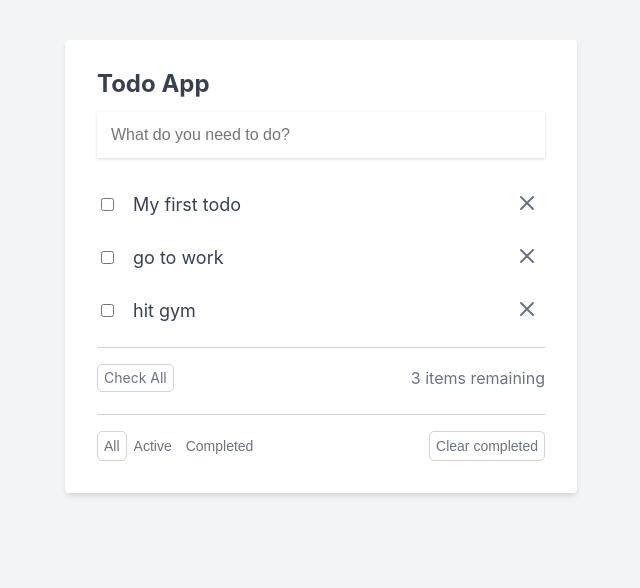
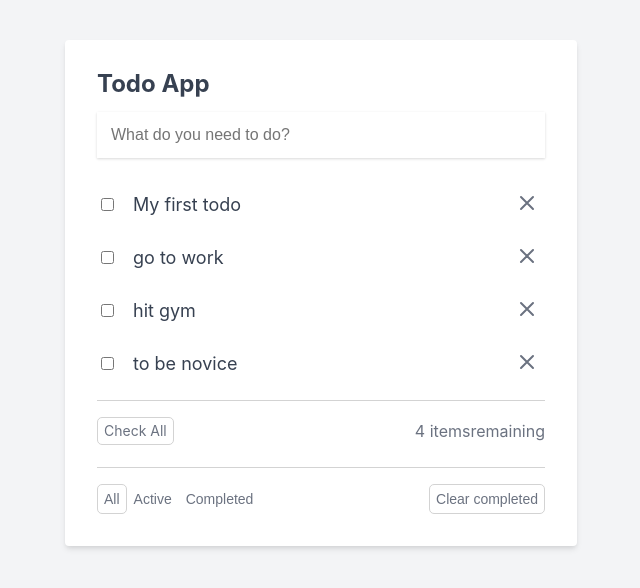
Before and after one commit to Tomoe-12/Todo-react, a React (Create React App) app: page / in a window 1280 px wide. Shown: the top 588 px of the page, without its empty margins (319-959 px from the left). Built offline with nearby package versions, Linux system fonts and the light colour scheme; data requests are answered from the project's data file.

Commit message:
check all todos

```diff
--- a/src/App.js
+++ b/src/App.js
@@ -9,31 +9,31 @@ import { useEffect, useState } from 'react';
 
 function App() {
 
-  let [ todos, setTodos ] = useState([]);
+  let [todos, setTodos] = useState([]);
 
   useEffect(() => {
     fetch('http://localhost:3003/todo')
-    .then(res => res.json())
-    .then((todos) => {
-      setTodos(todos)
-    })
+      .then(res => res.json())
+      .then((todos) => {
+        setTodos(todos)
+      })
   }, [])
 
 
   let addTodo = (todo) => {
-    fetch('http://localhost:3003/todo' ,{
-      method : "POST",
+    fetch('http://localhost:3003/todo', {
+      method: "POST",
       headers: {
         'Content-Type': 'application/json'
       },
-      body : JSON.stringify(todo)
+      body: JSON.stringify(todo)
     })
-    setTodos(prevState => [...prevState,todo])
+    setTodos(prevState => [...prevState, todo])
   }
 
   let deleteTodo = (todoId) => {
-    fetch(`http://localhost:3003/todo/${todoId}`,{
-      method : "DELETE"
+    fetch(`http://localhost:3003/todo/${todoId}`, {
+      method: "DELETE"
     })
     setTodos(prevState => {
       return prevState.filter(todo => {
@@ -42,19 +42,19 @@ function App() {
     })
   }
 
-  let updateTodo = (todo) =>{
+  let updateTodo = (todo) => {
     //server
-    fetch(`http://localhost:3003/todo/${todo.id}` ,{
-      method : "PATCH",
+    fetch(`http://localhost:3003/todo/${todo.id}`, {
+      method: "PATCH",
       headers: {
         'Content-Type': 'application/json'
       },
-      body : JSON.stringify(todo)
+      body: JSON.stringify(todo)
     })
     //client
     setTodos(prevState => {
       return prevState.map(t => {
-        if(t.id === todo.id ){
+        if (t.id === todo.id) {
           return todo
         }
         return t
@@ -62,16 +62,33 @@ function App() {
     })
   }
 
+  let checkAll = () => {
+    // server
+    todos.forEach(t => {
+      t.completed = true
+      updateTodo(t)
+    })
+
+    // client
+    setTodos((prevState) => {
+      return prevState.map(t => {
+        return { ...t, completed: true }
+      })
+    })
+  }
+
+  let remainingCount = todos.filter(t => !t.completed).length
+
   return (
     <div className="todo-app-container">
       <div className="todo-app">
         <h2>Todo App</h2>
-        <TodoForm addTodo={addTodo}/>
-        <TodoList todos={todos} deleteTodo={deleteTodo} updateTodo={updateTodo}/>
-        <CheckAllAndRemaining/>
+        <TodoForm addTodo={addTodo} />
+        <TodoList todos={todos} deleteTodo={deleteTodo} updateTodo={updateTodo} />
+        <CheckAllAndRemaining remainingCount={remainingCount} checkAll={checkAll} />
         <div className="other-buttons-container">
-          <TodoFilters/>
-          <ClearCompletedBtn/>
+          <TodoFilters />
+          <ClearCompletedBtn />
         </div>
       </div>
     </div>
--- a/src/components/CheckAllAndRemaining.js
+++ b/src/components/CheckAllAndRemaining.js
@@ -1,13 +1,13 @@
 import React from 'react'
 
-export default function CheckAllAndRemaining() {
+export default function CheckAllAndRemaining({remainingCount,checkAll}) {
     return (
         <div className="check-all-container">
             <div>
-                <div className="button">Check All</div>
+                <div className="button" onClick={checkAll}>Check All</div>
             </div>
 
-            <span>3 items remaining</span>
+            <span>{remainingCount} item{ remainingCount > 1 ? 's' : ''}remaining</span>
         </div>
     )
 }
--- a/src/data/db.json
+++ b/src/data/db.json
@@ -14,6 +14,11 @@
       "id": "0.8686614817315106",
       "title": "hit gym",
       "completed": false
+    },
+    {
+      "id": 0.7701272714062195,
+      "title": "to be novice",
+      "completed": false
     }
   ]
 }
```
